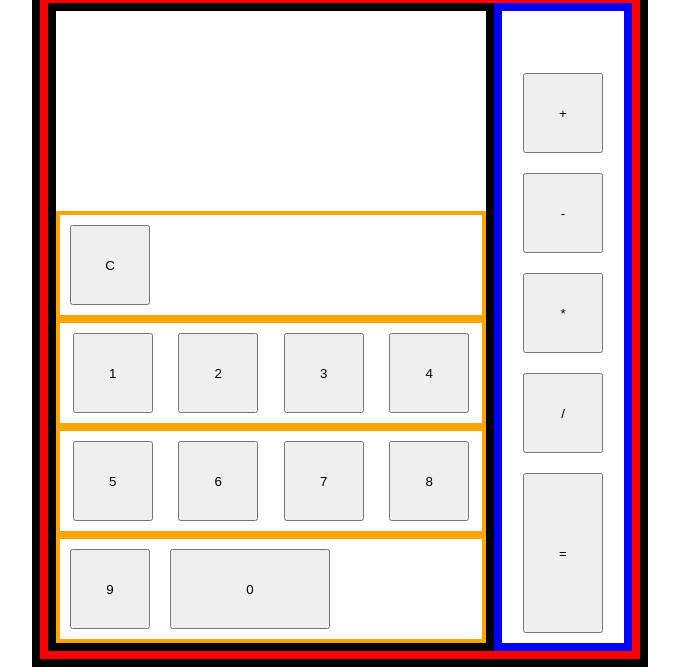
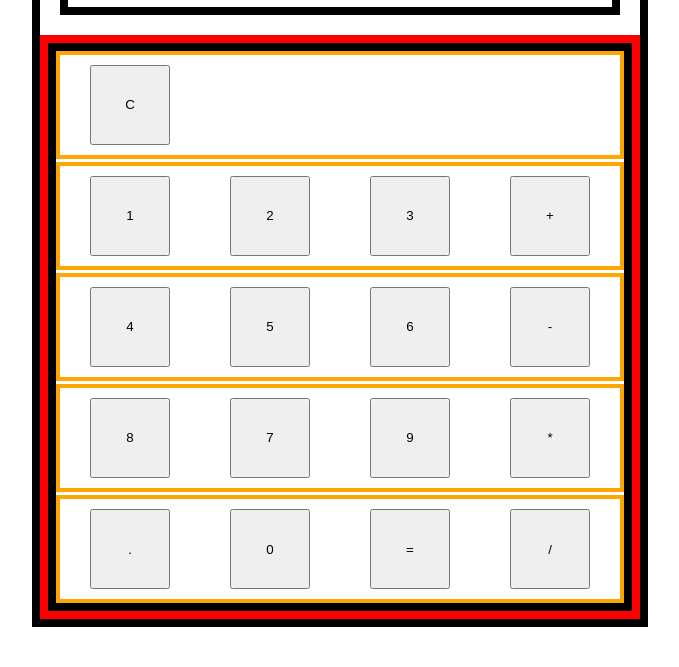
Before and after one commit to firepeashooter/classic-calculator, a plain HTML site: page index.html in a window 1280 px wide. Shown: the part 149-816 px from the top of the page, without its empty margins (300-979 px from the left). Drawn offline with Linux system fonts and the light colour scheme.

Commit message:
Complete the layout/outline of the calculator

```diff
--- a/index.html
+++ b/index.html
@@ -32,37 +32,41 @@
                     <button class="number">1</button>
                     <button class="number">2</button>
                     <button class="number">3</button>
-                    <button class="number">4</button>
+                    <button class="operator">+</button>
 
                 </div>
 
                 <div class="row">
 
+                    <button class="number">4</button>
                     <button class="number">5</button>
                     <button class="number">6</button>
-                    <button class="number">7</button>
-                    <button class="number">8</button>
+                    <button class="operator">-</button>
 
 
                 </div>
 
-                <div class="row4">
+                <div class="row">
+                    <button class="number">8</button>
+                    <button class="number">7</button>
                     <button class="number">9</button>
+                    <button class="operator">*</button>
+
+                </div>
+
+                <div class="row">
+                    <button class="operator">.</button>
                     <button class="number" id="zero">0</button>
+                    <button class="operator" id="equals">=</button>
+                    <button class="operator">/</button>
+
 
                 </div>
 
             </div>
 
-            <div class="operators">
 
-                <button class="operator">+</button>
-                <button class="operator">-</button>
-                <button class="operator">*</button>
-                <button class="operator">/</button>
-                <button class="operator" id="equals">=</button>
 
-            </div>
         </div>
 
 
--- a/style.css
+++ b/style.css
@@ -10,7 +10,7 @@ body{
     flex-direction: column;
     border: 8px solid black;
     width: 600px;
-    height: 800px;
+    height: 720px;
 }
 
 .display{
@@ -27,7 +27,7 @@ body{
 .numbers{
     display: flex;
     flex-direction: column;
-    justify-content: flex-end;
+    justify-content: space-between;
     border: 8px solid black;
     flex-grow: 1;
 }
@@ -49,39 +49,18 @@ body{
 
 }
 
-.row4{
-    display: flex;
-    align-items: center;
-    border: 4px solid orange;
-
-}
-
-.operators{
-    display: flex;
-    flex-direction: column;
-    justify-content: flex-end;
-    align-items: center;
-    flex-grow: 1;
-    border: 8px solid blue;
-
-}
-
 .operator{
     margin: 10px;
     width: 80px;
     height: 80px;
 }
 
-.number{
+.number, .operator{
     margin: 10px;
     width: 80px;
     height: 80px;
 }
 
-#zero{
-    width: 160px;
+#clear{
+    margin-left: 30px;
 }
-
-#equals{
-    height: 160px;
-}
```
